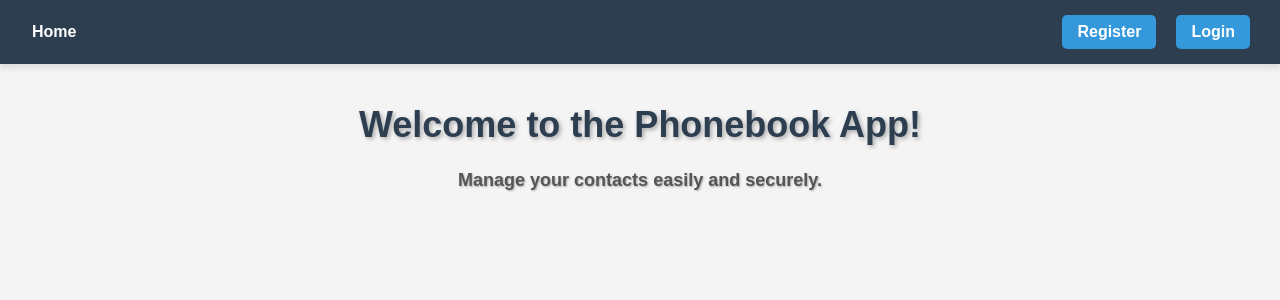
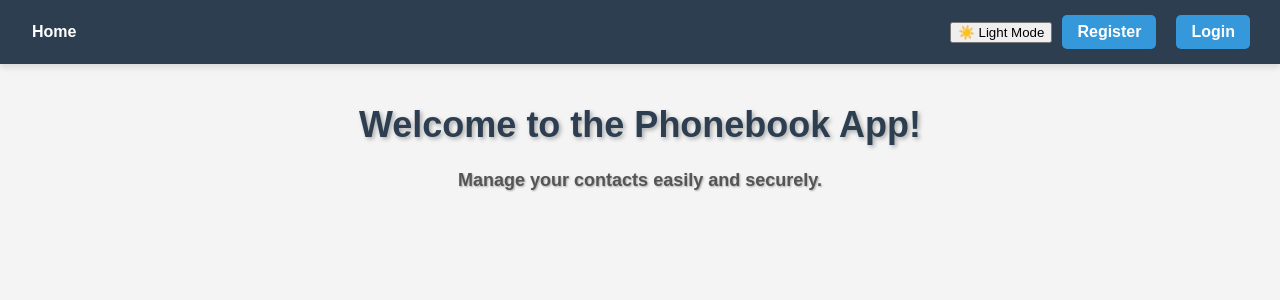
Before and after one commit to YevheniiaZalevska/phonebook, a React (Vite) app: page / in a window 1280 px wide. Shown: the top 300 px of the page. Built offline with nearby package versions, Linux system fonts and the light colour scheme.

Commit message:
Update AppBar.jsx

```diff
--- a/src/components/AppBar/AppBar.jsx
+++ b/src/components/AppBar/AppBar.jsx
@@ -7,7 +7,7 @@ import UserMenu from '../UserMenu/UserMenu';
 import { selectIsLoggedIn } from '../../redux/auth/selectors';
 import s from './AppBar.module.css';
 
-const AppBar = () => {
+const AppBar = ({ toggleTheme, theme }) => {
   const isLoggedIn = useSelector(selectIsLoggedIn);
 
   return (
@@ -15,6 +15,12 @@ const AppBar = () => {
       <div className={s.left}>
         <Navigation />
       </div>
+
+      {/* 🌓 Кнопка переключения темы */}
+      <button className={s.themeToggle} onClick={toggleTheme}>
+        {theme === 'light' ? '🌙 Dark Mode' : '☀️ Light Mode'}
+      </button>
+
       <div className={s.right}>
         {isLoggedIn ? <UserMenu /> : <AuthNav />}
       </div>
```
